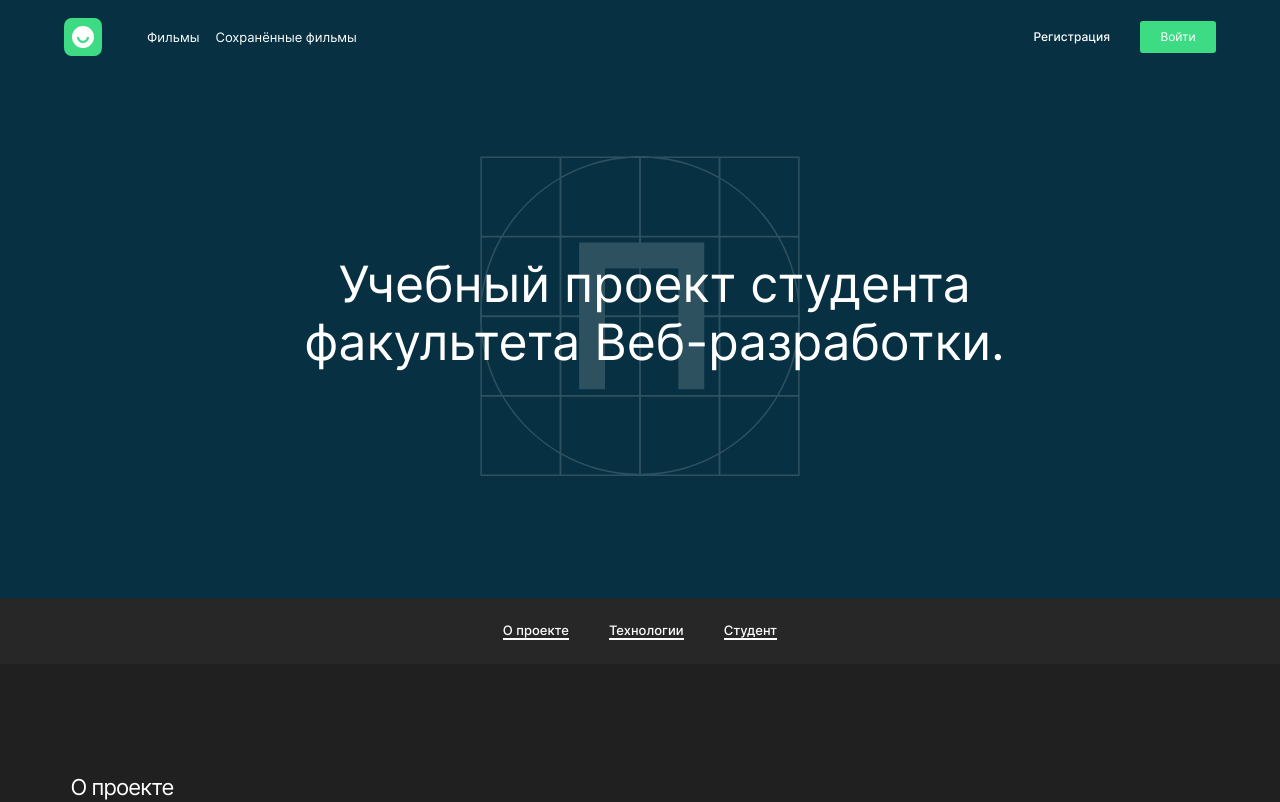
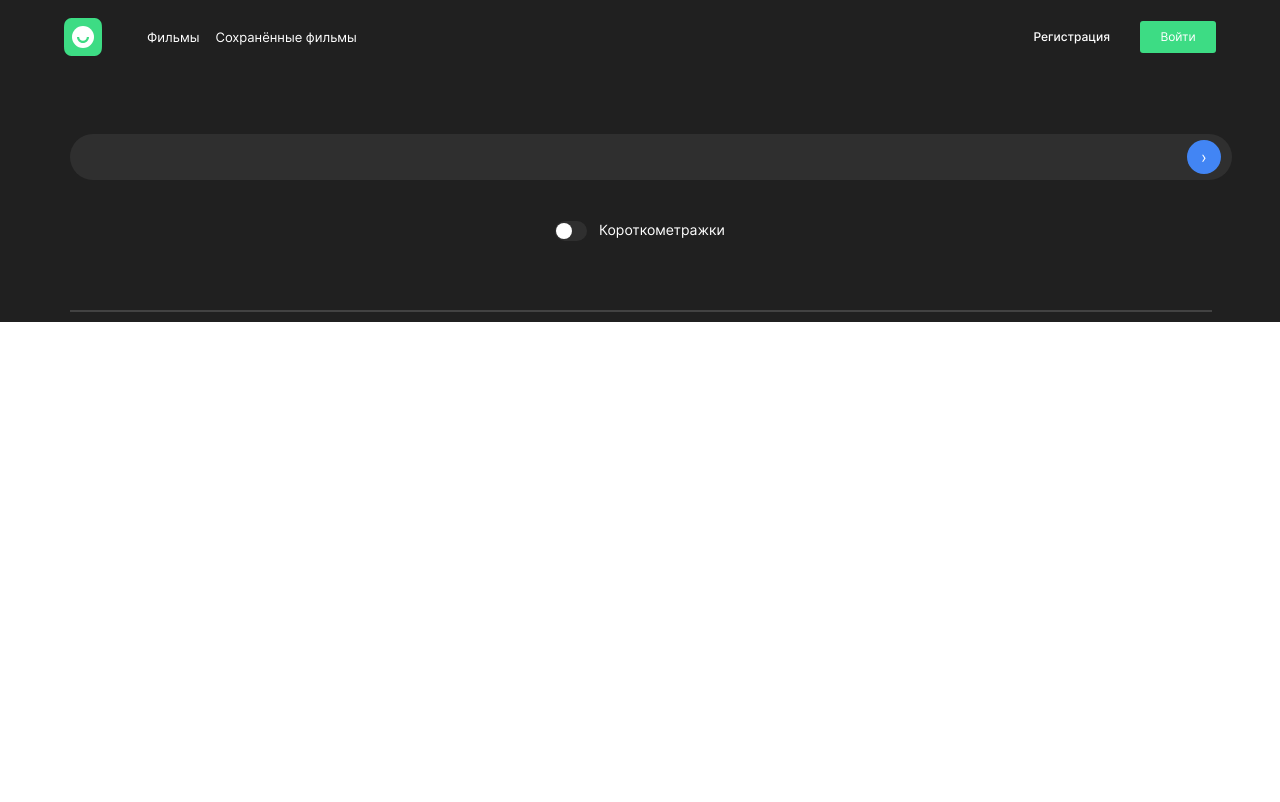
Before and after one commit to DmitriyTerementsev/movies-explorer-frontend, a React (Create React App) app: page / in a window 1280 px wide. Shown: the top 802 px of the page. Built offline with nearby package versions, Linux system fonts and the light colour scheme.

Commit message:
made search adaptive

```diff
--- a/src/components/App/app.jsx
+++ b/src/components/App/app.jsx
@@ -4,18 +4,20 @@ import Footer from "../Footer/footer.jsx";
 import Header from "../Header/header.jsx";
 import Landing from "../Landing/landing.jsx";
 import Navigate from "../Navigate/navigate.jsx";
+import Search from "../Search/search.jsx";
 import Technologies from "../Technologies/technologies.jsx";
 
 function App() {
   return (
     <div className="root">
       <Header />
-      <Landing />
+      <Search />
+      { /* <Landing />
       <Navigate />
       <AboutProject />
       <Technologies />
       <AboutMe />
-      <Footer />
+  <Footer />  */}
     </div>
   );
 }
--- a/src/components/Landing/landing.css
+++ b/src/components/Landing/landing.css
@@ -1,4 +1,5 @@
 .landing {
+  background-color: #073042;
   padding-top: 82px;
   padding-bottom: 122px;
   margin: 0 auto;
--- a/src/components/Root/root.css
+++ b/src/components/Root/root.css
@@ -5,7 +5,7 @@
 }
 
 .root {
-  background-color: #073042;
+  background-color: #202020;
   min-width: 320px;
   margin: 0 auto;
   font-family: 'Inter', 'Helvetica Neue', Arial, sans-serif;
--- /dev/null
+++ b/src/components/Search/search.css
@@ -0,0 +1,95 @@
+.search {
+  background-color: #202020;
+  padding-top: 60px;
+  padding-bottom: 10px;
+}
+
+.search__form {
+  width: 89%;
+  margin: 0 auto;
+  position: relative;
+}
+
+.search__input {
+  width: 100%;
+  background-color: #2f2f2f;
+  outline: none;
+  border: 0;
+  padding-top: 14px;
+  padding-left: 22px;
+  padding-bottom: 14px;
+  border-radius: 40px;
+}
+
+.search__button {
+  position: absolute;
+  width: 34px;
+  height: 34px;
+  border-radius: 50%;
+  top: 6px;
+  right: -1%;
+  appearance: none;
+  border: 0;
+  cursor: pointer;
+  background-color: #4285f4;
+}
+
+.search__switch {
+  margin: 41px auto 0 auto;
+  display: flex;
+  justify-content: center;
+}
+
+.switch {
+  width: 32px;
+  height: 20px;
+  border-radius: 20px;
+  background-color: #2f2f2f;
+  display: flex;
+}
+
+.switch__icon {
+  width: 16px;
+  height: 16px;
+  border-radius: 50%;
+  background-color: #ffffff;
+  align-self: center;
+  margin-left: 1px;
+}
+
+.switch__text {
+  font-size: 14px;
+  font-weight: 400;
+  line-height: 18px;
+  margin-left: 12px;
+}
+
+.search__line {
+  margin-top: 69px;
+  width: 100%;
+  border: 1px solid #424242;
+}
+
+@media screen and (max-width: 1023px) {
+  .search {
+    padding-top: 80px;
+  }
+
+  .search__line {
+    margin-top: 50px;
+  }
+}
+
+@media screen and (max-width: 767px) {
+  .search__form {
+    width: 91%;
+  }
+
+  .search__input {
+    max-width: 91%;
+  }
+
+  .search__button {
+    right: 5%;
+  }
+}
--- /dev/null
+++ b/src/components/Search/search.jsx
@@ -0,0 +1,19 @@
+function Search() {
+  return (
+    <section className="search">
+      <form className="search__form">
+        <input type="text" className="search__input" />
+        <button className="search__button">&#8250;</button>
+        <div className="search__switch">
+          <div className="switch">
+            <div className="switch__icon"></div>
+          </div>
+          <p className="switch__text">Короткометражки</p>
+        </div>
+        <div className="search__line"></div>
+      </form>
+    </section>
+  );
+}
+
+export default Search;
--- a/src/index.css
+++ b/src/index.css
@@ -8,3 +8,4 @@
 @import url(./components/Technologies/technologies.css);
 @import url(./components/AboutMe/aboutMe.css);
 @import url(./components/Footer/footer.css);
+@import url(./components/Search/search.css);
```
